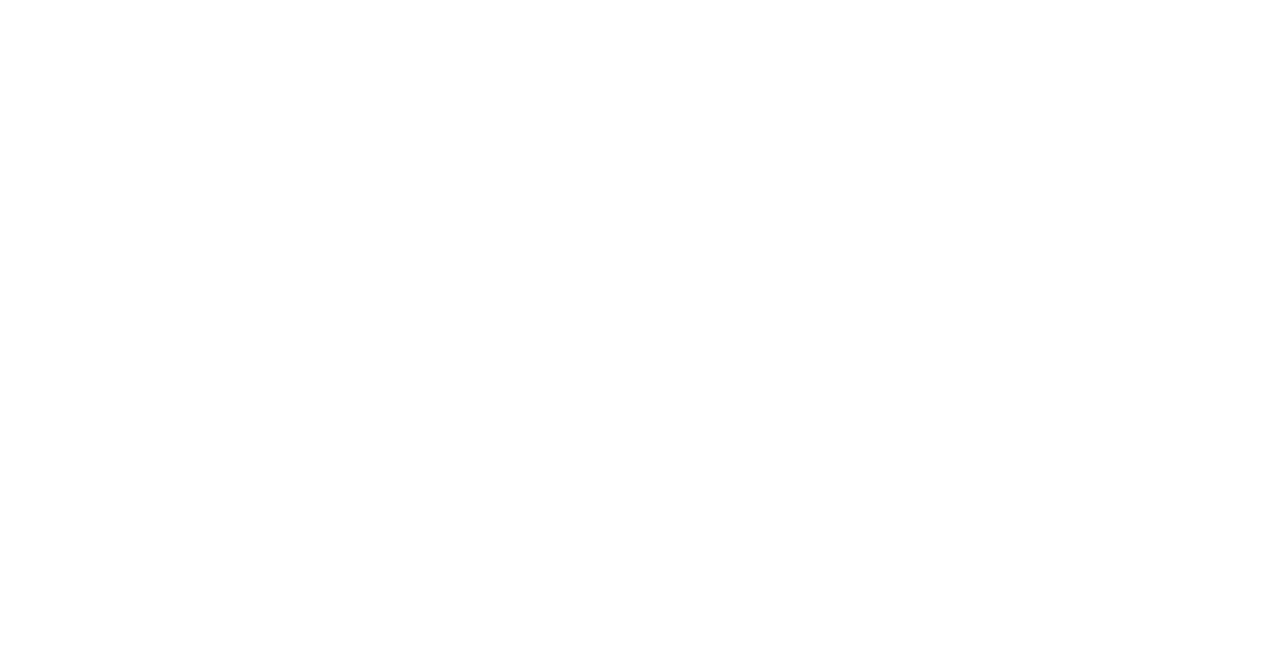
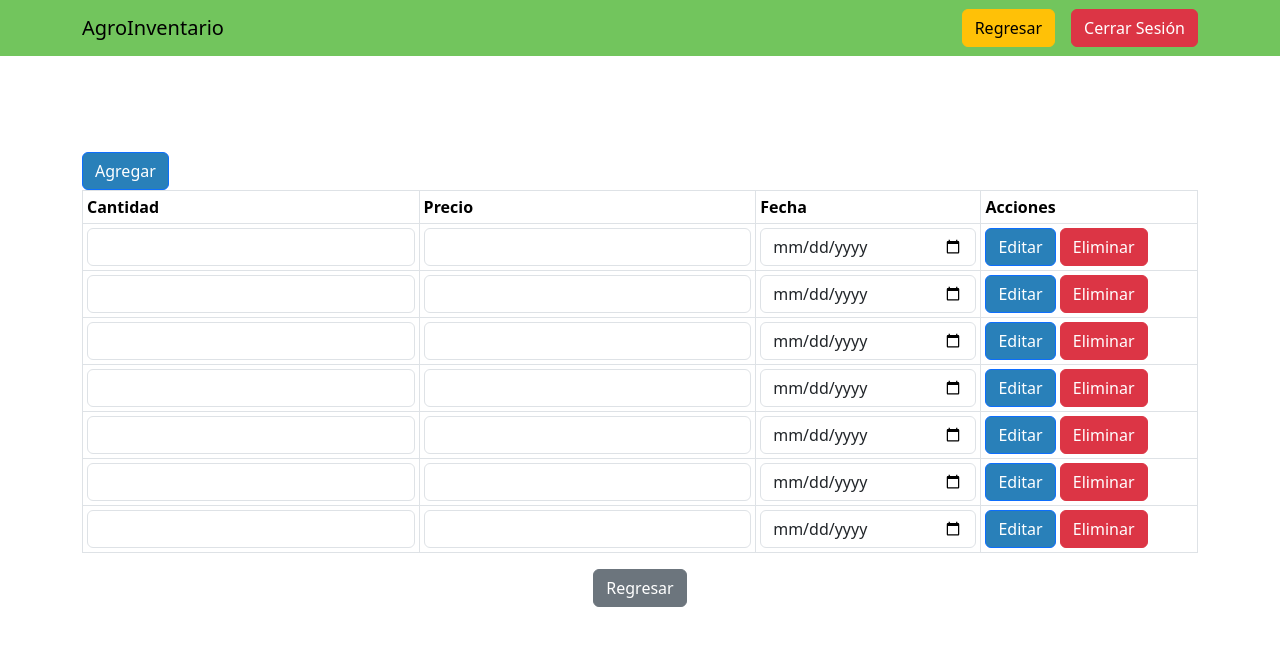
Before and after one commit to joselias0/AgroInventario, a Django app: page /ventas/ in a window 1280 px wide. Before the commit the part shown is empty. Shown: the top 646 px of the page. Run offline with Django 5.2, Linux system fonts and the light colour scheme; the visitor is signed in with stand-in values (Sample User, id 1).

Commit message:
Realizacion de vistas de ventas

```diff
--- a/AgroInventario/Modulos/distAvicola/templates/adm-ventas.html
+++ b/AgroInventario/Modulos/distAvicola/templates/adm-ventas.html
@@ -0,0 +1,116 @@
+<!doctype html>
+<html lang="en">
+  <head>
+    <meta charset="utf-8">
+    <meta name="viewport" content="width=device-width, initial-scale=1">
+    <title>Ventas</title>
+    <link href="https://cdn.jsdelivr.net/npm/bootstrap@5.3.3/dist/css/bootstrap.min.css" rel="stylesheet" integrity="sha384-QWTKZyjpPEjISv5WaRU9OFeRpok6YctnYmDr5pNlyT2bRjXh0JMhjY6hW+ALEwIH" crossorigin="anonymous">
+  </head>
+  <body>
+    <nav class="navbar" style="background-color: #72c55d;">
+        <div class="container">
+          <a class="navbar-brand">AgroInventario</a>
+          <form class="d-flex" role="search">
+            <a id="cerrar" href="{% url 'index' %}" class="me-3 btn btn-warning">Regresar</a>
+            <a id="cerrar" href="{% url 'salir' %}" class="btn btn-danger">Cerrar Sesión</a>
+          </form>
+        </div>
+    </nav>
+
+
+
+
+    <div class="container">
+        <br>
+        <br>
+        <br>
+        <br>
+        <div class="float-start">
+          <button type="button" class="btn btn-primary" style="background-color: #2980b9; color: white;">Agregar</button>
+        </div>
+        <table class="table table-bordered table-sm table-hover">
+          <thead>
+            <tr>
+              <th>Cantidad</th>
+              <th>Precio</th>
+              <th>Fecha</th>
+              <th>Acciones</th>
+            </tr>
+          </thead>
+          <tbody>
+            <tr>
+              <td><input type="text" class="form-control"></td>
+              <td><input type="text" class="form-control"></td>
+              <td><input type="date" class="form-control" value="dd/mm/aaaa"></td>
+              <td>
+                <button type="button" class="btn btn-primary" style="background-color: #2980b9; color: white;">Editar</button>
+                <button type="button" class="btn btn-danger">Eliminar</button>
+              </td>
+              <tr>
+                <td><input type="text" class="form-control"></td>
+                <td><input type="text" class="form-control"></td>
+                <td><input type="date" class="form-control" value="dd/mm/aaaa"></td>
+                <td>
+                  <button type="button" class="btn btn-primary" style="background-color: #2980b9; color: white;">Editar</button>
+                  <button type="button" class="btn btn-danger">Eliminar</button>
+                </td>
+                <tr>
+                    <td><input type="text" class="form-control"></td>
+                    <td><input type="text" class="form-control"></td>
+                    <td><input type="date" class="form-control" value="dd/mm/aaaa"></td>
+                    <td>
+                      <button type="button" class="btn btn-primary" style="background-color: #2980b9; color: white;">Editar</button>
+                      <button type="button" class="btn btn-danger">Eliminar</button>
+                    </td>
+                    <tr>
+                        <td><input type="text" class="form-control"></td>
+                        <td><input type="text" class="form-control"></td>
+                        <td><input type="date" class="form-control" value="dd/mm/aaaa"></td>
+                        <td>
+                          <button type="button" class="btn btn-primary" style="background-color: #2980b9; color: white;">Editar</button>
+                          <button type="button" class="btn btn-danger">Eliminar</button>
+                        </td>
+                        <tr>
+                            <td><input type="text" class="form-control"></td>
+                            <td><input type="text" class="form-control"></td>
+                            <td><input type="date" class="form-control" value="dd/mm/aaaa"></td>
+                            <td>
+                              <button type="button" class="btn btn-primary" style="background-color: #2980b9; color: white;">Editar</button>
+                              <button type="button" class="btn btn-danger">Eliminar</button>
+                            </td>
+                            <tr>
+                                <td><input type="text" class="form-control"></td>
+                                <td><input type="text" class="form-control"></td>
+                                <td><input type="date" class="form-control" value="dd/mm/aaaa"></td>
+                                <td>
+                                  <button type="button" class="btn btn-primary" style="background-color: #2980b9; color: white;">Editar</button>
+                                  <button type="button" class="btn btn-danger">Eliminar</button>
+                                </td>
+            </tr>
+            <tr>
+              <td><input type="text" class="form-control"></td>
+              <td><input type="text" class="form-control"></td>
+              <td><input type="date" class="form-control" value="dd/mm/aaaa"></td>
+              <td>
+                <button type="button" class="btn btn-primary" style="background-color: #2980b9; color: white;">Editar</button>
+                <button type="button" class="btn btn-danger">Eliminar</button>
+              </td>
+            </tr>
+          </tbody>
+        </table>
+
+        <div class="text-center">
+          <button type="button" class="btn btn-secondary">Regresar</button>
+        </div>
+      </div>
+
+
+
+
+
+
+
+
+    <script src="https://cdn.jsdelivr.net/npm/bootstrap@5.3.3/dist/js/bootstrap.bundle.min.js" integrity="sha384-YvpcrYf0tY3lHB60NNkmXc5s9fDVZLESaAA55NDzOxhy9GkcIdslK1eN7N6jIeHz" crossorigin="anonymous"></script>
+  </body>
+</html>
--- a/AgroInventario/static/css/styles.css
+++ b/AgroInventario/static/css/styles.css
@@ -10,3 +10,8 @@
 #btn-reg {
     text-align: end;
 }
+
+.container {
+    margin: 0 auto;
+    max-width: 800px;
+  }
```
